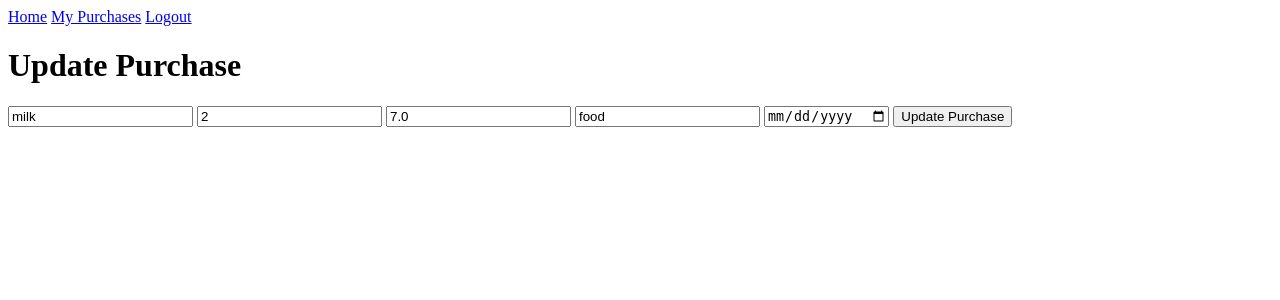
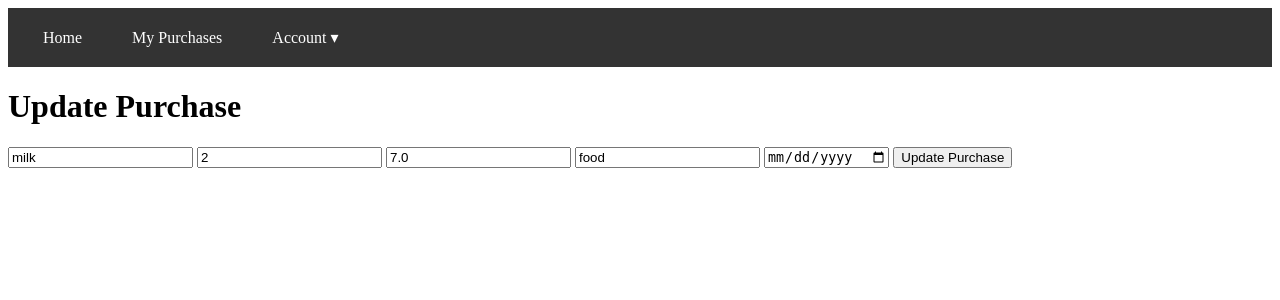
Before and after one commit to tamarmmi123/shoppingManagement, a Flask app: page /update_purchase/1 in a window 1280 px wide. Shown: the top 300 px of the page. Run offline with Flask 3, Linux system fonts and the light colour scheme; a user stored in the database is signed in.

Commit message:
add nav bar style and routing

```diff
--- a/main.py
+++ b/main.py
@@ -6,7 +6,8 @@ from datetime import datetime
 
 
 
-app = Flask(__name__)
+# app = Flask(__name__)
+app = Flask(__name__, static_folder="static", static_url_path="/static")
 app.config["SQLALCHEMY_DATABASE_URI"] = "sqlite:///shoppingManagement.db"
 app.config["SQLALCHEMY_TRACK_MODIFICATIONS"] = False
 app.secret_key = "my_secret_key"
@@ -68,11 +69,50 @@ def register():
 
     return render_template("register.html")
 
+@app.route("/update_password/<int:id>", methods=["GET", "POST"])
+def update_password(id):
+    error_message = None
+    success_message = None
+
+    if "user_id" not in session or session["user_id"] != id:
+        error_message = "You must be logged in to add a purchase!"
+        return redirect(url_for("login"))
+
+    user = User.query.get(id)
+
+    if not user:
+        error_message = "User not found!"
+        return redirect(url_for("purchases"))
+
+    if request.method == "POST":
+        email = request.form["email"]
+        current_password = request.form["cPassword"]
+        new_password = request.form["nPassword"]
+
+        if user.email != email:
+            error_message = "Email does not match!"
+            return redirect(url_for("update_password", id=id))
+
+        if user.password != current_password:
+            error_message = "Incorrect current password!"
+            return redirect(url_for("update_password", id=id))
+
+        user.password = new_password
+        db.session.commit()
+        success_message = "Purchase updated successfully!"
+        return redirect(url_for("index"))
+
+    else:
+        error_message = "The password is incorrect.Try again"
+        return redirect(url_for("update_password", id=id))
+
 @app.route("/logout")
 def logout():
     session.clear()
     flash("You have been logged out!", "info")
     return redirect(url_for("index"))
+
+
 
 @app.route("/purchases", methods=["GET"])
 def purchases():
--- /dev/null
+++ b/static/styles.css
@@ -0,0 +1,79 @@
+/* Navigation bar styling */
+nav {
+    background-color: #333;
+    padding: 10px;
+}
+
+/* Flex container for the nav items */
+nav ul {
+    display: flex;
+    list-style: none;
+    padding: 0;
+    margin: 0;
+    align-items: center;
+}
+
+/* Styling for each nav item */
+nav ul li {
+    margin: 0 15px;
+}
+
+/* Links inside the nav */
+nav ul li a {
+    color: white;
+    text-decoration: none;
+    padding: 10px;
+    font-size: 16px;
+}
+
+/* Account dropdown container */
+.dropdown {
+    position: relative;
+    display: flex;
+    align-items: center;
+}
+
+/* Account button styling */
+.dropbtn {
+    background-color: transparent;
+    color: white;
+    padding: 10px;
+    font-size: 16px;
+    border: none;
+    cursor: pointer;
+    text-decoration: none;
+    display: flex;
+    align-items: center;
+}
+
+/* Dropdown content hidden by default */
+.dropdown-content {
+    display: none;
+    flex-direction: column;
+    position: absolute;
+    background-color: #444;
+    min-width: 150px;
+    top: 100%;
+    left: 0;
+    box-shadow: 0px 8px 16px rgba(0, 0, 0, 0.2);
+    z-index: 1;
+}
+
+/* Dropdown links */
+.dropdown-content a {
+    color: white;
+    padding: 10px;
+    text-decoration: none;
+    display: block;
+    text-align: left;
+}
+
+/* Show dropdown on hover */
+.dropdown:hover .dropdown-content {
+    display: flex;
+}
+
+/* Hover effect for dropdown links */
+.dropdown-content a:hover {
+    background-color: #555;
+}
--- a/templates/base.html
+++ b/templates/base.html
@@ -2,20 +2,33 @@
 <html lang="en">
     <head>
         <meta charset="UTF-8">
-        <title>Title</title>
-        {% block head %}
-        {% endblock %}
+        <title>{% block head %}{% endblock %}</title>
+        <link rel="stylesheet" type="text/css" href="{{ url_for('static', filename='styles.css') }}">
     </head>
     <body>
         <nav>
-            <a href="{{ url_for('index') }}">Home</a>
+            <ul>
+                <li><a href="{{ url_for('index') }}">Home</a></li>
                 {% if 'user_id' in session %}
+                <li>
                     <a href="{{ url_for('add_purchase') }}">My Purchases</a>
-                <a href="{{ url_for('logout') }}">Logout</a>
+                </li>
+                <li class="dropdown">
+                    <a href="#" class="dropbtn">Account ▾</a>
+                    <div class="dropdown-content">
+                        <a href="{{ url_for('update_password', id=session['user_id']) }}">Change Password</a>
+                        <a href="{{ url_for('logout') }}" onclick="return confirm('Are you sure you want to log out?')">Logout</a>
+                    </div>
+                </li>
                 {% else %}
+                <li>
                     <a href="{{ url_for('login') }}">Login</a>
+                </li>
+                <li>
                     <a href="{{ url_for('register') }}">Register</a>
+                </li>
                 {% endif %}
+            </ul>
         </nav>
         {% block body %}
         {% endblock %}
--- a/templates/updatePurchase.html
+++ b/templates/updatePurchase.html
@@ -1,7 +1,7 @@
 {% extends 'base.html' %}
 
 {% block head %}
-    <title>Update Task</title>
+    <title>Update Purchase</title>
 {% endblock %}
 
 {% block body %}
```
Also changed, not shown: templates/updateUser.html (added, +15 -0 lines), instance/shoppingManagement.db. Lines whose indentation alone changed are shown as unchanged.
